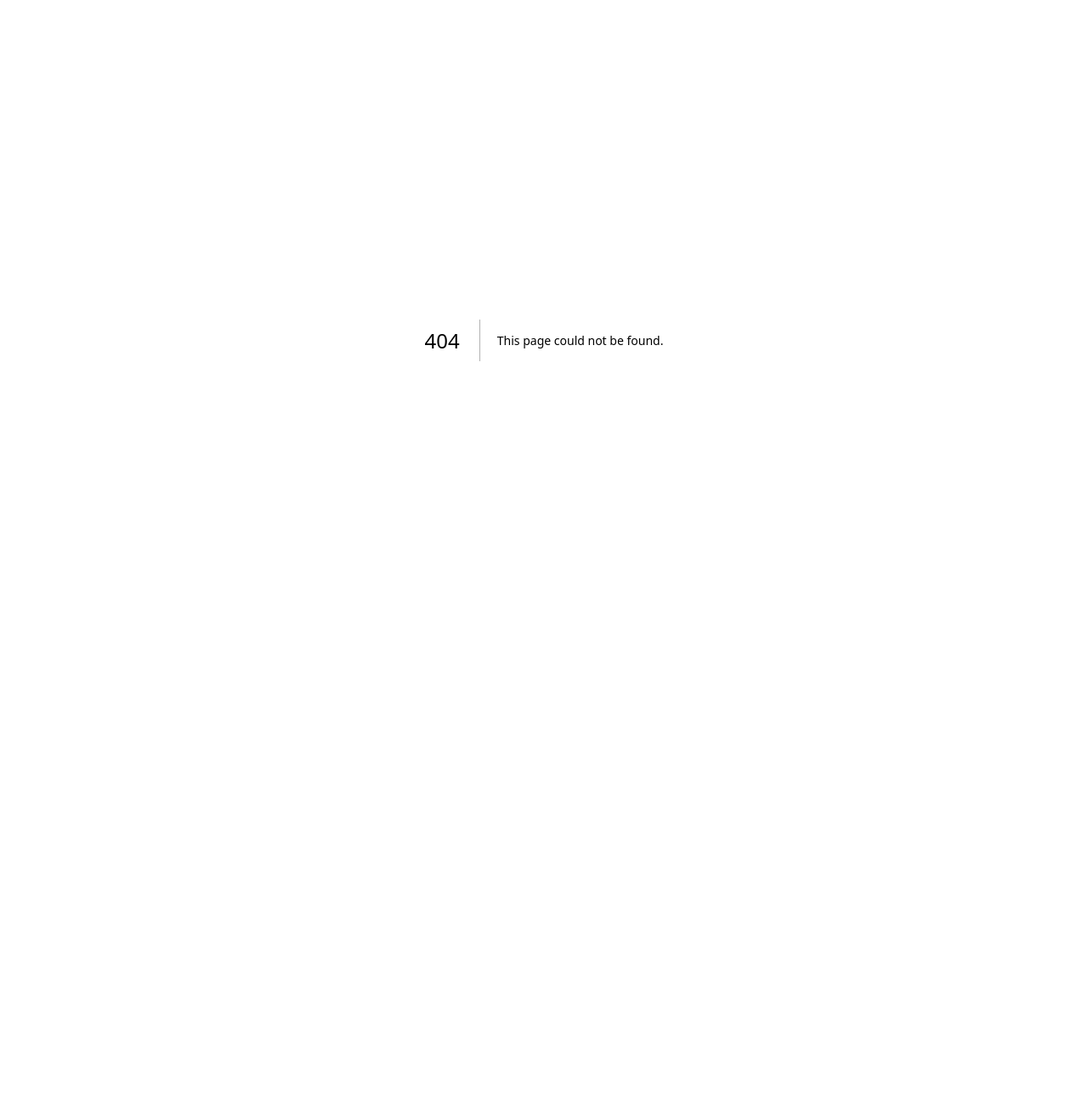
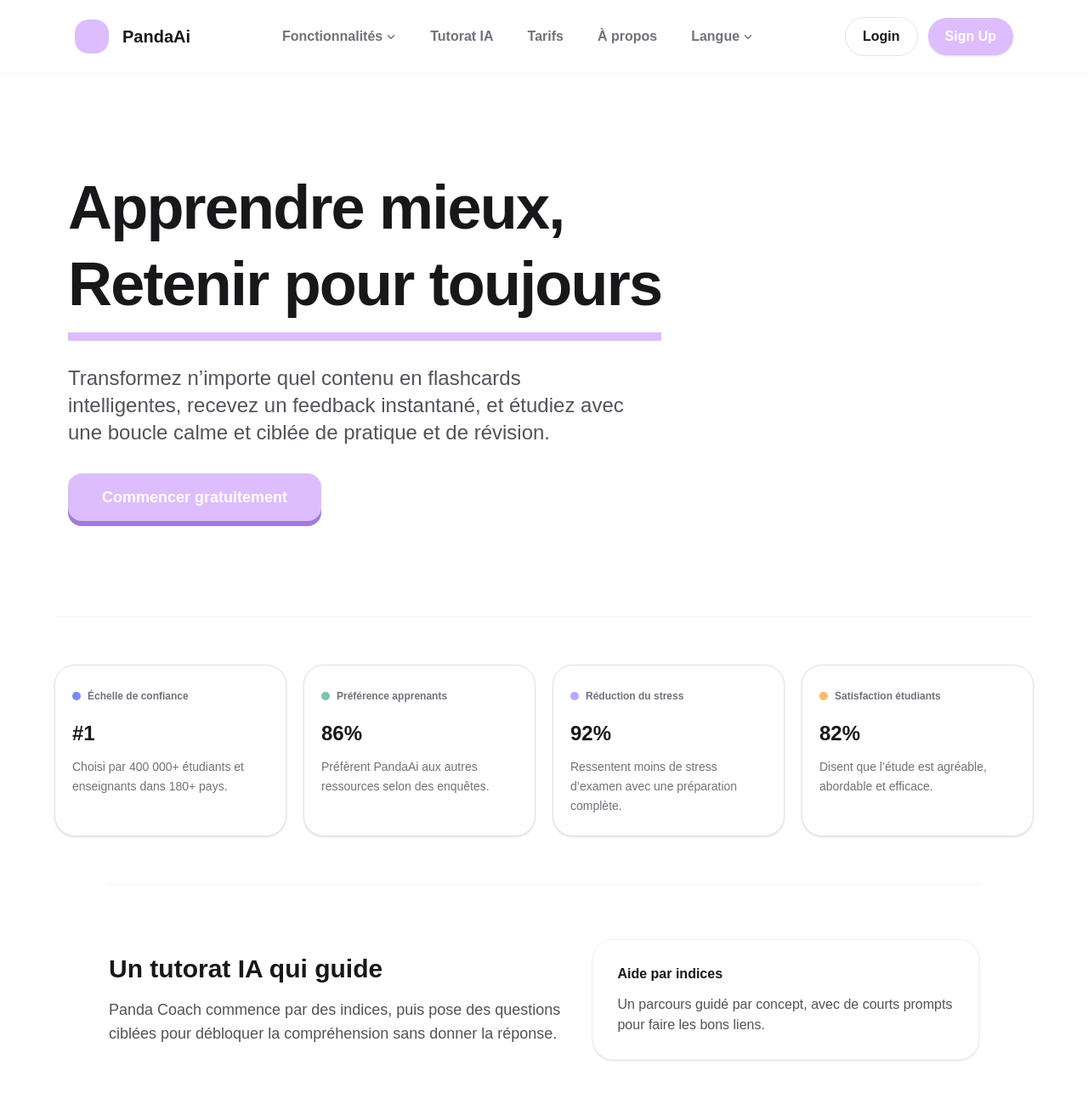
Before and after one commit to I2S9/pandaaiapp, a Next.js app: page /fr in a window 1280 px wide. Before the commit this address had no page. Shown: the top 1286 px of the page at 85% size. Before the commit the page ends 800 px from the top, so only its background shows below. Built offline with nearby package versions, Linux system fonts and the light colour scheme.

Commit message:
Enhance Navbar component to support dynamic language options and improve accessibility

```diff
--- /dev/null
+++ b/src/app/fr/layout.tsx
@@ -0,0 +1,15 @@
+import type { Metadata } from "next";
+
+export const metadata: Metadata = {
+  title: "PandaAi",
+  description:
+    "PandaAi transforme les cours en un cycle d'étude structuré et efficace.",
+};
+
+export default function FrLayout({
+  children,
+}: Readonly<{
+  children: React.ReactNode;
+}>) {
+  return <>{children}</>;
+}
--- /dev/null
+++ b/src/app/fr/page.tsx
@@ -0,0 +1,183 @@
+import Navbar from "@/components/Navbar";
+
+const navLinks = [
+  { label: "Fonctionnalités", href: "#features", hasChevron: true },
+  { label: "Tutorat IA", href: "#tutoring" },
+  { label: "Tarifs", href: "#pricing" },
+  { label: "À propos", href: "#about" },
+];
+
+const language = {
+  label: "Langue",
+  options: [
+    { label: "Français", href: "/fr" },
+    { label: "Anglais", href: "/" },
+  ],
+};
+
+export default function HomeFr() {
+  return (
+    <div id="top" className="min-h-screen bg-white text-zinc-900">
+      <Navbar navLinks={navLinks} language={language} />
+      <main className="px-6">
+        <section className="mx-auto flex w-full max-w-6xl flex-col items-start pb-28 pl-2 pt-20 text-left sm:pl-4 sm:pt-28">
+          <div className="inline-flex flex-col items-start">
+            <h1 className="text-5xl font-semibold leading-tight tracking-tight text-zinc-900 sm:text-7xl">
+              Apprendre mieux,
+              <br />
+              Retenir pour toujours
+            </h1>
+            <div className="mt-3 h-2.5 w-full bg-[#DDBDFD]" />
+          </div>
+          <p className="mt-7 max-w-2xl text-xl text-zinc-600 sm:text-2xl">
+            Transformez n’importe quel contenu en flashcards intelligentes,
+            recevez un feedback instantané, et étudiez avec une boucle calme et
+            ciblée de pratique et de révision.
+          </p>
+          <a
+            href="#auth"
+            className="mt-8 inline-flex items-center justify-center rounded-2xl bg-[#DDBDFD] px-10 py-3.5 text-lg font-semibold text-white shadow-[0_6px_0_#A27BD8] transition-all hover:translate-y-0.5 hover:shadow-[0_4px_0_#A27BD8] active:translate-y-1 active:shadow-[0_2px_0_#A27BD8]"
+          >
+            Commencer gratuitement
+          </a>
+        </section>
+
+        <section
+          id="features"
+          className="mx-auto w-full max-w-6xl border-t border-zinc-100 py-14"
+        >
+          <div className="grid gap-5 md:grid-cols-2 lg:grid-cols-4">
+            <div className="rounded-3xl border border-zinc-200 bg-white px-5 py-6 shadow-sm">
+              <div className="inline-flex items-center gap-2 text-xs font-semibold text-zinc-500">
+                <span className="h-2.5 w-2.5 rounded-full bg-[#7C86FF]" />
+                Échelle de confiance
+              </div>
+              <h3 className="mt-4 text-2xl font-semibold text-zinc-900">#1</h3>
+              <p className="mt-3 text-sm leading-relaxed text-zinc-500">
+                Choisi par 400 000+ étudiants et enseignants dans 180+ pays.
+              </p>
+            </div>
+            <div className="rounded-3xl border border-zinc-200 bg-white px-5 py-6 shadow-sm">
+              <div className="inline-flex items-center gap-2 text-xs font-semibold text-zinc-500">
+                <span className="h-2.5 w-2.5 rounded-full bg-[#7BC7A3]" />
+                Préférence apprenants
+              </div>
+              <h3 className="mt-4 text-2xl font-semibold text-zinc-900">86%</h3>
+              <p className="mt-3 text-sm leading-relaxed text-zinc-500">
+                Préfèrent PandaAi aux autres ressources selon des enquêtes.
+              </p>
+            </div>
+            <div className="rounded-3xl border border-zinc-200 bg-white px-5 py-6 shadow-sm">
+              <div className="inline-flex items-center gap-2 text-xs font-semibold text-zinc-500">
+                <span className="h-2.5 w-2.5 rounded-full bg-[#BBA7FF]" />
+                Réduction du stress
+              </div>
+              <h3 className="mt-4 text-2xl font-semibold text-zinc-900">92%</h3>
+              <p className="mt-3 text-sm leading-relaxed text-zinc-500">
+                Ressentent moins de stress d’examen avec une préparation complète.
+              </p>
+            </div>
+            <div className="rounded-3xl border border-zinc-200 bg-white px-5 py-6 shadow-sm">
+              <div className="inline-flex items-center gap-2 text-xs font-semibold text-zinc-500">
+                <span className="h-2.5 w-2.5 rounded-full bg-[#FFB86B]" />
+                Satisfaction étudiants
+              </div>
+              <h3 className="mt-4 text-2xl font-semibold text-zinc-900">82%</h3>
+              <p className="mt-3 text-sm leading-relaxed text-zinc-500">
+                Disent que l’étude est agréable, abordable et efficace.
+              </p>
+            </div>
+          </div>
+        </section>
+
+        <section
+          id="tutoring"
+          className="mx-auto w-full max-w-5xl border-t border-zinc-100 py-16"
+        >
+          <div className="grid gap-6 md:grid-cols-[1.2fr_1fr] md:items-center">
+            <div>
+              <h2 className="text-3xl font-semibold">
+                Un tutorat IA qui guide
+              </h2>
+              <p className="mt-4 text-base text-zinc-600 sm:text-lg">
+                Panda Coach commence par des indices, puis pose des questions
+                ciblées pour débloquer la compréhension sans donner la réponse.
+              </p>
+            </div>
+            <div className="rounded-3xl border border-zinc-100 bg-white p-7 shadow-sm">
+              <p className="text-base font-semibold text-zinc-900">
+                Aide par indices
+              </p>
+              <p className="mt-3 text-base text-zinc-600">
+                Un parcours guidé par concept, avec de courts prompts pour faire
+                les bons liens.
+              </p>
+            </div>
+          </div>
+        </section>
+
+        <section
+          id="pricing"
+          className="mx-auto w-full max-w-5xl border-t border-zinc-100 py-16"
+        >
+          <div className="grid gap-6 md:grid-cols-2">
+            <div className="rounded-3xl border border-zinc-100 bg-zinc-50 p-7">
+              <h2 className="text-xl font-semibold">Essai gratuit</h2>
+              <p className="mt-3 text-base text-zinc-600">
+                Générez un nombre limité de flashcards, quiz et résumés pour
+                vivre le cycle complet.
+              </p>
+            </div>
+            <div className="rounded-3xl border border-zinc-200 bg-white p-7 shadow-sm">
+              <h2 className="text-xl font-semibold">Premium</h2>
+              <p className="mt-3 text-base text-zinc-600">
+                Débloquez des limites plus élevées, des analyses avancées et
+                plus de sessions de tutorat.
+              </p>
+            </div>
+          </div>
+        </section>
+
+        <section
+          id="about"
+          className="mx-auto w-full max-w-5xl border-t border-zinc-100 py-16"
+        >
+          <div className="rounded-3xl border border-zinc-100 bg-white p-7 shadow-sm">
+            <h2 className="text-3xl font-semibold">À propos de PandaAi</h2>
+            <p className="mt-4 text-base text-zinc-600 sm:text-lg">
+              PandaAi transforme vos contenus en une boucle structurée de
+              pratique, feedback et révision avec une interface minimaliste.
+            </p>
+          </div>
+        </section>
+
+        <section
+          id="auth"
+          className="mx-auto w-full max-w-5xl border-t border-zinc-100 py-16"
+        >
+          <div className="rounded-3xl border border-zinc-100 bg-zinc-50 p-8 text-center">
+            <h2 className="text-3xl font-semibold">Commencer</h2>
+            <p className="mt-4 text-base text-zinc-600 sm:text-lg">
+              L’authentification n’est pas encore activée. Cette démo se
+              concentre sur l’expérience d’étude et le flux de contenu.
+            </p>
+            <div className="mt-6 flex flex-col items-center justify-center gap-3 sm:flex-row">
+              <button
+                type="button"
+                className="rounded-full border border-zinc-200 px-7 py-3.5 text-base font-semibold text-zinc-900"
+              >
+                Connexion
+              </button>
+              <button
+                type="button"
+                className="rounded-full bg-[#DDBDFD] px-7 py-3.5 text-base font-semibold text-white shadow-sm"
+              >
+                Inscription
+              </button>
+            </div>
+          </div>
+        </section>
+      </main>
+    </div>
+  );
+}
--- a/src/components/Navbar.tsx
+++ b/src/components/Navbar.tsx
@@ -2,14 +2,44 @@
 
 import { useState } from "react";
 
-const navLinks = [
+type NavLink = {
+  label: string;
+  href: string;
+  hasChevron?: boolean;
+};
+
+type LanguageOption = {
+  label: string;
+  href: string;
+};
+
+type NavbarProps = {
+  navLinks?: NavLink[];
+  language?: {
+    label: string;
+    options: LanguageOption[];
+  };
+};
+
+const defaultNavLinks: NavLink[] = [
   { label: "Features", href: "#features", hasChevron: true },
   { label: "AI Tutoring", href: "#tutoring" },
   { label: "Pricing", href: "#pricing" },
   { label: "About us", href: "#about" },
 ];
 
-export default function Navbar() {
+const defaultLanguage = {
+  label: "Language",
+  options: [
+    { label: "Français", href: "/fr" },
+    { label: "English", href: "/" },
+  ],
+};
+
+export default function Navbar({
+  navLinks = defaultNavLinks,
+  language = defaultLanguage,
+}: NavbarProps) {
   const [isOpen, setIsOpen] = useState(false);
 
   return (
@@ -55,7 +85,7 @@
               className="inline-flex items-center gap-1 rounded-full px-4 py-2 transition hover:bg-zinc-200 hover:text-zinc-600 focus-visible:outline-none focus-visible:ring-2 focus-visible:ring-zinc-300"
               aria-haspopup="true"
             >
-              Language
+              {language.label}
               <svg
                 aria-hidden="true"
                 viewBox="0 0 12 12"
@@ -72,18 +102,15 @@
               </svg>
             </button>
             <div className="invisible absolute left-1/2 top-full z-10 mt-2 w-36 -translate-x-1/2 rounded-2xl border border-zinc-200 bg-white p-2 text-sm text-zinc-600 shadow-sm opacity-0 transition group-hover:visible group-hover:opacity-100 group-focus-within:visible group-focus-within:opacity-100">
+              {language.options.map((option) => (
                 <a
-                href="#language-fr"
+                  key={option.href}
+                  href={option.href}
                   className="block rounded-xl px-3 py-2 transition hover:bg-zinc-100"
                 >
-                Français
+                  {option.label}
                 </a>
-              <a
-                href="#language-en"
-                className="block rounded-xl px-3 py-2 transition hover:bg-zinc-100"
-              >
-                English
-              </a>
+              ))}
             </div>
           </div>
         </nav>
@@ -147,23 +174,19 @@
             ))}
             <div className="rounded-2xl border border-zinc-200 p-3">
               <p className="text-xs font-semibold uppercase tracking-wide text-zinc-400">
-                Language
+                {language.label}
               </p>
               <div className="mt-2 flex flex-col gap-1">
+                {language.options.map((option) => (
                   <a
-                  href="#language-fr"
+                    key={option.href}
+                    href={option.href}
                     className="rounded-xl px-3 py-2 text-sm font-semibold text-zinc-600 transition hover:bg-zinc-100"
                     onClick={() => setIsOpen(false)}
                   >
-                  Français
+                    {option.label}
                   </a>
-                <a
-                  href="#language-en"
-                  className="rounded-xl px-3 py-2 text-sm font-semibold text-zinc-600 transition hover:bg-zinc-100"
-                  onClick={() => setIsOpen(false)}
-                >
-                  English
-                </a>
+                ))}
               </div>
             </div>
             <div className="flex items-center gap-3 pt-2">
```
Lines whose indentation alone changed are shown as unchanged.
